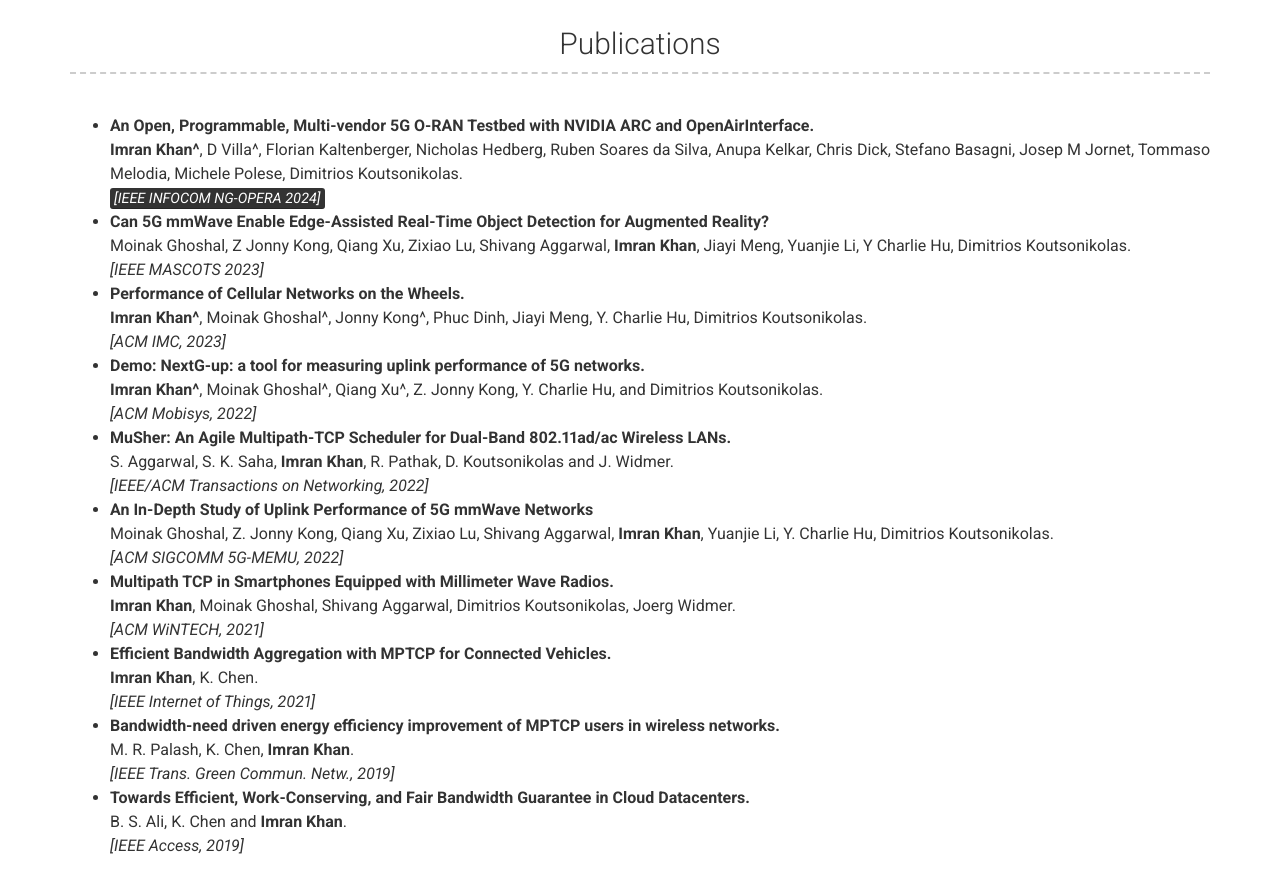
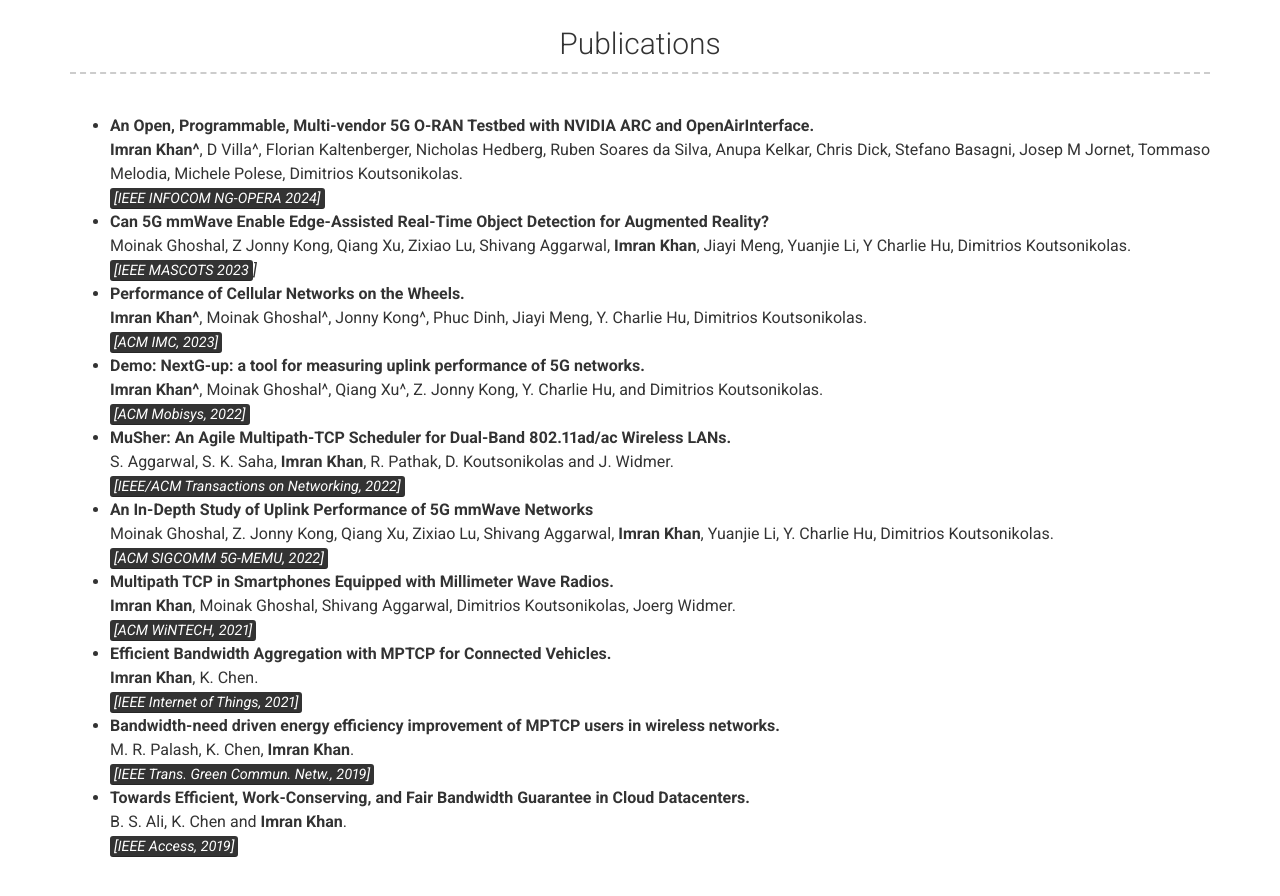
Before and after one commit to imranbuet63/imranbuet63.github.io, a Jekyll site: the page built from index.md, in a window 1280 px wide and 900 px high, scrolled down 526 px. Shown: the top 896 px of the window. Built offline with Jekyll 4.4.1, drawn with Linux system fonts in a browser that asks for light colours; nearby versions of some CDN libraries.

Commit message:
revert to old

```diff
--- a/_config.yml
+++ b/_config.yml
@@ -63,31 +63,31 @@ content:
         <br><em><mark>[IEEE INFOCOM NG-OPERA 2024]</mark></em>
       - <strong>Can 5G mmWave Enable Edge-Assisted Real-Time Object Detection for Augmented Reality?</strong>
         <br>Moinak Ghoshal, Z Jonny Kong, Qiang Xu, Zixiao Lu, Shivang Aggarwal, **Imran Khan**, Jiayi Meng, Yuanjie Li, Y Charlie Hu, Dimitrios Koutsonikolas.
-        <br><em>[IEEE MASCOTS 2023]</em>
+        <br><em><mark>[IEEE MASCOTS 2023</mark>]</em>
       - <strong>Performance of Cellular Networks on the Wheels.</strong>
         <br>__Imran Khan^__, Moinak Ghoshal^, Jonny Kong^, Phuc Dinh, Jiayi Meng, Y. Charlie Hu, Dimitrios Koutsonikolas.
-        <br><em>[ACM IMC, 2023]</em>
+        <br><em><mark>[ACM IMC, 2023]</mark></em>
       - <strong>Demo: NextG-up: a tool for measuring uplink performance of 5G networks. </strong>
         <br>**Imran Khan^**, Moinak Ghoshal^, Qiang Xu^, Z. Jonny Kong, Y. Charlie Hu, and Dimitrios Koutsonikolas.
-        <br><em>[ACM Mobisys, 2022]</em>
+        <br><em><mark>[ACM Mobisys, 2022]</mark></em>
       - <strong>MuSher: An Agile Multipath-TCP Scheduler for Dual-Band 802.11ad/ac Wireless LANs.</strong>
         <br>S. Aggarwal, S. K. Saha, **Imran Khan**, R. Pathak, D. Koutsonikolas and J. Widmer.
-        <br><em>[IEEE/ACM Transactions on Networking, 2022]</em>
+        <br><em><mark>[IEEE/ACM Transactions on Networking, 2022]</mark></em>
       - <strong>An In-Depth Study of Uplink Performance of 5G mmWave Networks</strong>
         <br>Moinak Ghoshal, Z. Jonny Kong, Qiang Xu, Zixiao Lu, Shivang Aggarwal, **Imran Khan**, Yuanjie Li, Y. Charlie Hu, Dimitrios Koutsonikolas.
-        <br><em>[ACM SIGCOMM 5G-MEMU, 2022]</em>
+        <br><em><mark>[ACM SIGCOMM 5G-MEMU, 2022]</mark></em>
       - <strong>Multipath TCP in Smartphones Equipped with Millimeter Wave Radios.</strong>
         <br>**Imran Khan**, Moinak Ghoshal, Shivang Aggarwal, Dimitrios Koutsonikolas, Joerg Widmer.
-        <br><em>[ACM WiNTECH, 2021]</em>
+        <br><em><mark>[ACM WiNTECH, 2021]</mark></em>
       - <strong>Efficient Bandwidth Aggregation with MPTCP for Connected Vehicles.</strong>
         <br>**Imran Khan**, K. Chen.
-        <br><em>[IEEE Internet of Things, 2021]</em>
+        <br><em><mark>[IEEE Internet of Things, 2021]</mark></em>
       - <strong>Bandwidth-need driven energy efficiency improvement of MPTCP users in wireless networks.</strong>
         <br>M. R. Palash, K. Chen, **Imran Khan**.
-        <br><em>[IEEE Trans. Green Commun. Netw., 2019]</em>
+        <br><em><mark>[IEEE Trans. Green Commun. Netw., 2019]</mark></em>
       - <strong>Towards Efficient, Work-Conserving, and Fair Bandwidth Guarantee in Cloud Datacenters.</strong>
         <br>B. S. Ali, K. Chen and **Imran Khan**.
-        <br><em>[IEEE Access, 2019]</em>
+        <br><em><mark>[IEEE Access, 2019]</mark></em>
 
 
   - title: Experience # Title for the section
```
